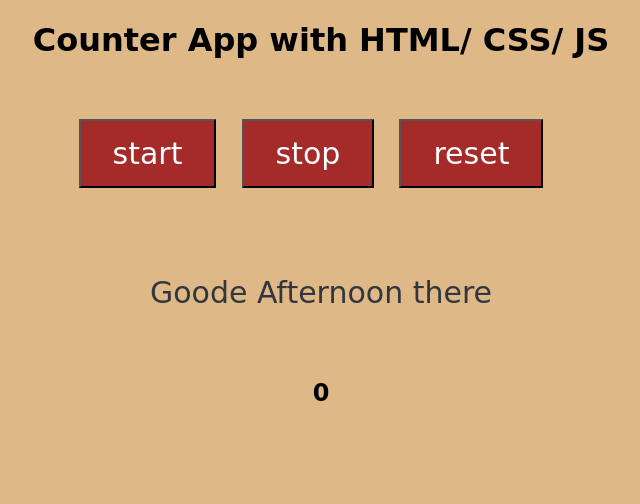
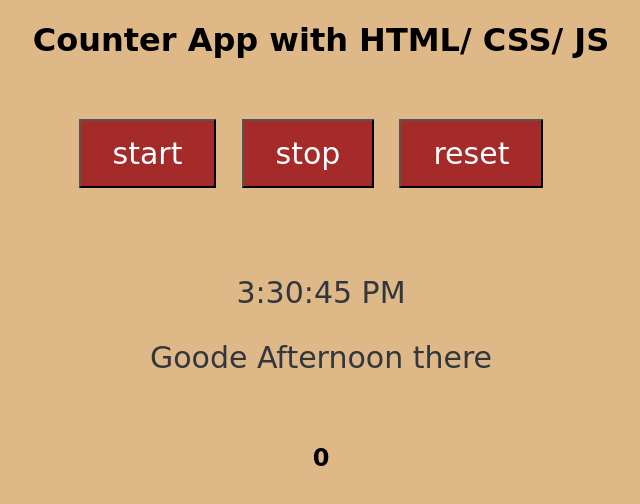
Before and after one commit to GauravSinghdev/Simple_Counter_App, a plain HTML site: page index.html in a window 1280 px wide. Shown: the whole page, without its empty margins (319-959 px from the left). Drawn offline with Linux system fonts and the light colour scheme.

Commit message:
updated time format

```diff
--- a/count.js
+++ b/count.js
@@ -43,3 +43,26 @@ function greeting()
 const greet = document.getElementById("greeting-msg");
 
 greet.innerHTML = greeting();
+
+
+function getdate()
+{
+    let date = new Date();
+    let date1 = date.getHours();
+    var dt;
+    if(date1>0 && date1<12)
+    {
+        dt  = "AM";
+    }
+    else dt = "PM";
+
+    let hour = date1 - 12;
+    let min = date.getMinutes();
+    let sec = date.getSeconds();
+    const d = document.getElementById("showdate");
+
+    d.innerHTML =  `${hour}:${min}:${sec} ${dt}`;
+}
+
+
+setInterval(getdate,10);
--- a/index.html
+++ b/index.html
@@ -18,7 +18,10 @@
     <button onclick="reset()">reset</button>
     <br/>    <br/>    <br/>    <br/>
 
-    <p id="greeting-msg"></p>
+
+    <p id="showdate" class = "hey"></p>
+
+    <p id="greeting-msg" class = "hey"></p>
 
     <br/>
     <h2 id="init">0</h2>
--- a/style.css
+++ b/style.css
@@ -23,7 +23,7 @@ button:hover {
     color: white;
   }
 
-#greeting-msg{
+.hey{
     color: #31363F;
     font-size: 30px;
   }
```
